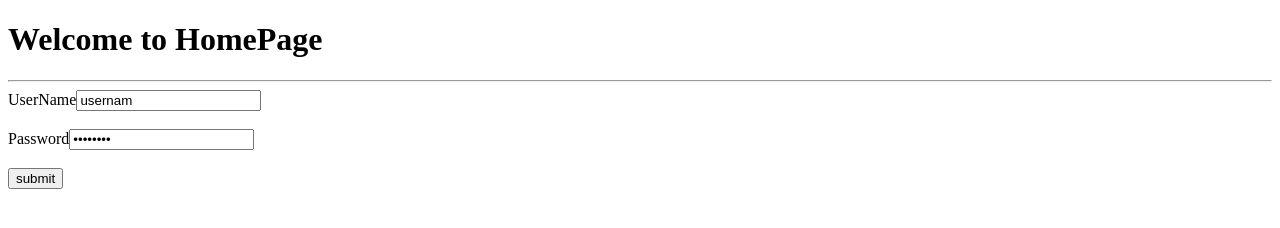
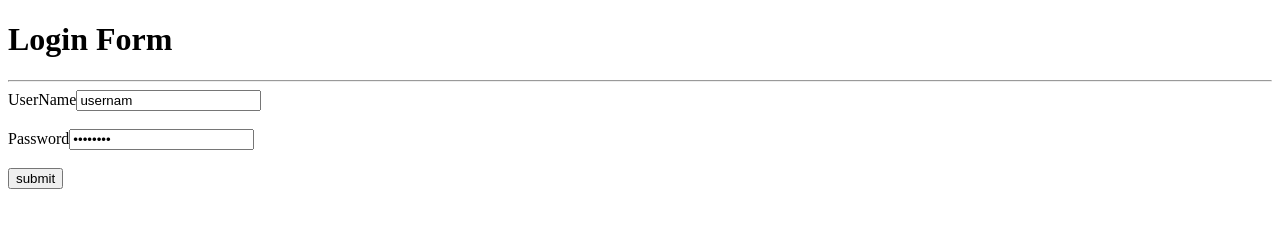
Before and after one commit to tdeven/topo, a plain HTML site: page index.html in a window 1280 px wide. Drawn offline with Linux system fonts and the light colour scheme.

Commit message:
Update index.html

```diff
--- a/index.html
+++ b/index.html
@@ -5,7 +5,7 @@
     <meta name="viewport" content="width=device-width, initial-scale=1.0">
     <title>Index Page</title>
 </head>
-    <h1>Welcome to HomePage</h1>
+    <h1>Login Form</h1>
     <hr>
 <body>
     <form class="Container" method="post">
```
